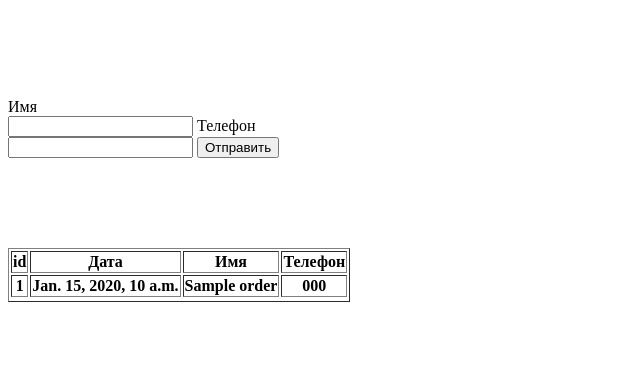
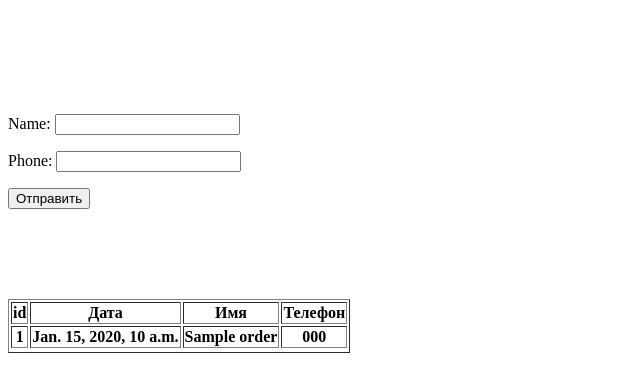
Before and after one commit to YehorBedov/django_training_website, a Django app: page / in a window 1280 px wide. Shown: the top 392 px of the page, without its empty margins (0-640 px from the left). Run offline with Django 4.2, Linux system fonts and the light colour scheme; tables that the repository leaves empty hold one stand-in row (values such as "Sample post"); lists and menus that the app fills with data are empty.

Commit message:
5th_comit

```diff
--- /dev/null
+++ b/crm/forms.py
@@ -0,0 +1,7 @@
+from django import forms
+
+
+class OrderForm(forms.Form):
+    ''' делает обязательные поля ввода '''
+    name = forms.CharField(max_length=200, required=False) # делает нейм необязательным
+    phone = forms.CharField(max_length=200)
--- a/crm/views.py
+++ b/crm/views.py
@@ -1,11 +1,14 @@
 from django.shortcuts import render
 from .models import Order
+from .forms import OrderForm
 
 
 # Create your views here.
 def first_page(request):
     object_list = Order.objects.all()
-    return render(request, './index.html', {'object_list': object_list})
+    form = OrderForm()
+    return render(request, './index.html', {'object_list': object_list,
+                                            'form': form})
 
 
 def thanks_page(request):
--- a/templates/index.html
+++ b/templates/index.html
@@ -15,11 +15,7 @@
 
 <form action="{% url 'thanks_page' %}" method="POST">
     {% csrf_token %}
-
-    <table>Имя</table>
-    <input name="name">
-    <table>Телефон</table>
-    <input name="phone">
+    {{ form.as_p }}
     <button type='submit'>Отправить</button>
 
 </form>
```
